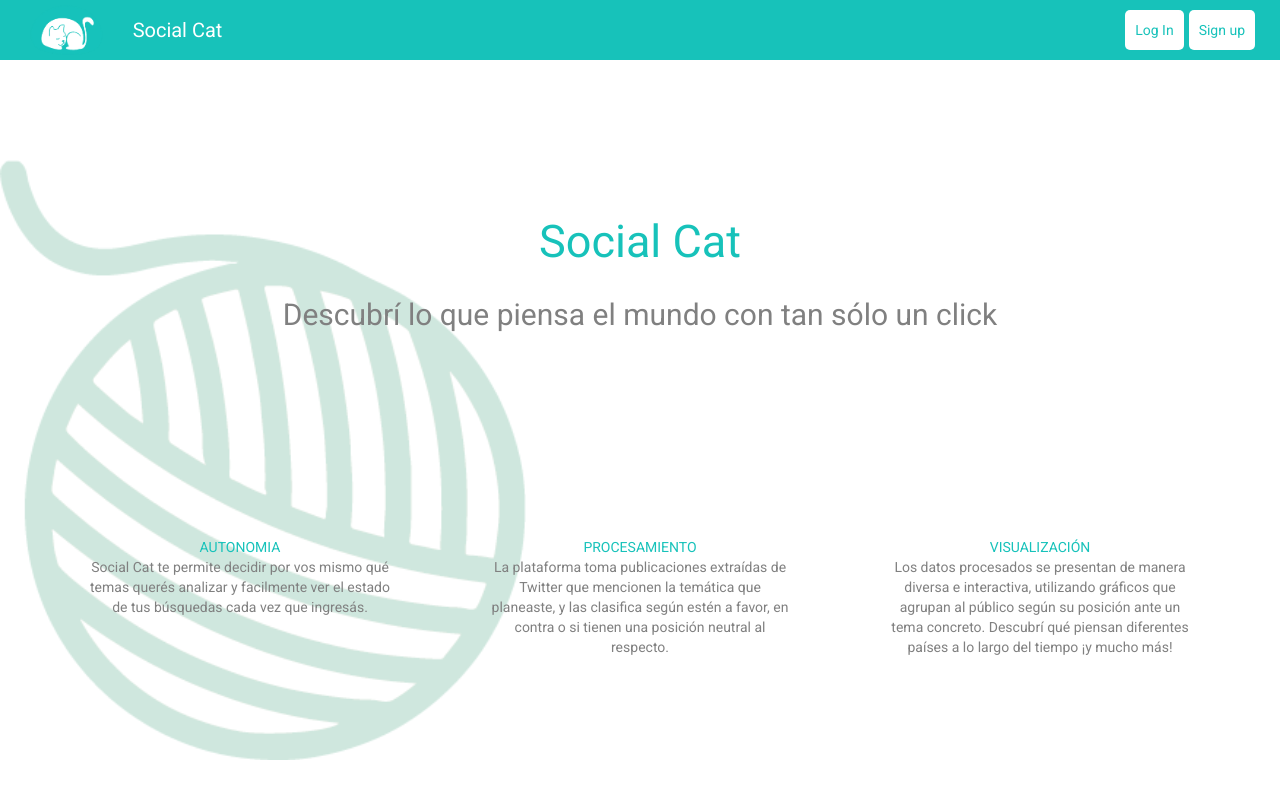
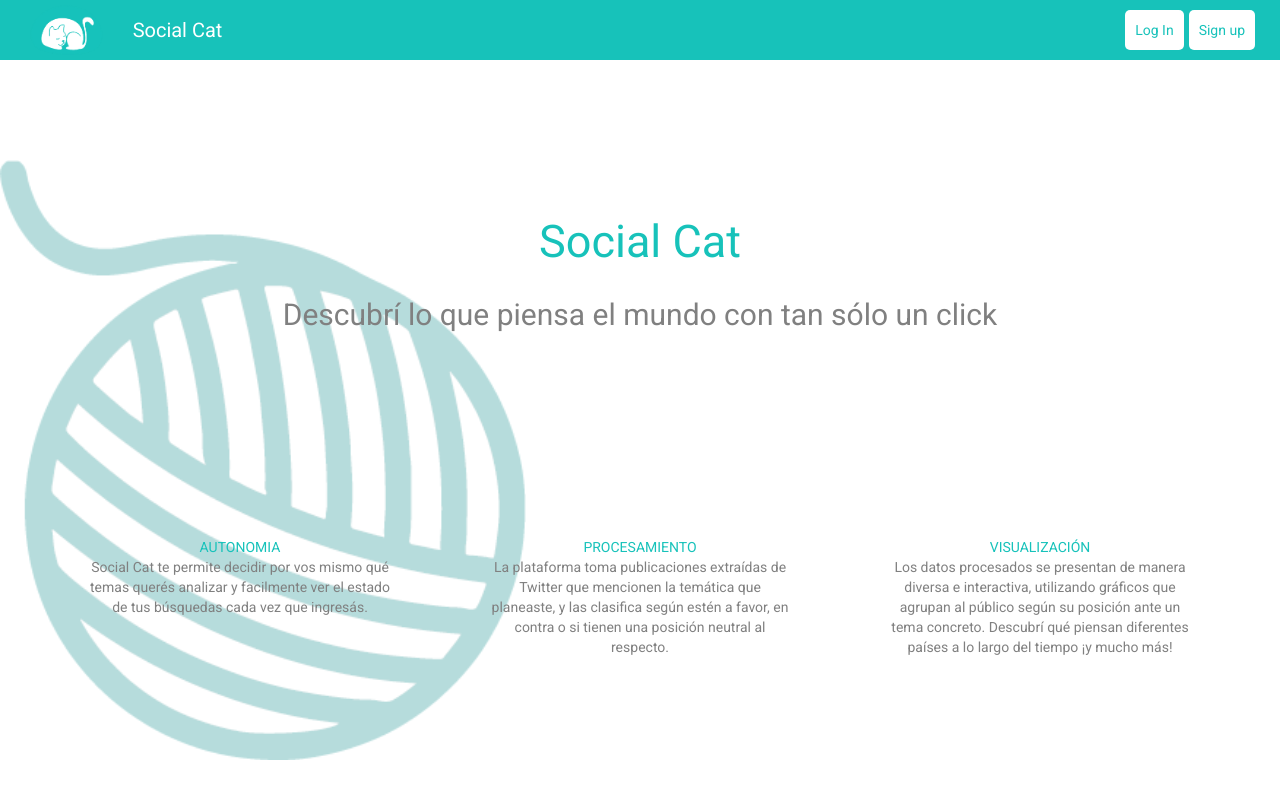
Before and after one commit to JFNFJ/frontend, a React (Create React App) app: page / in a window 1280 px wide. Built offline with nearby package versions, Linux system fonts and the light colour scheme.

Commit message:
Fix image

```diff
--- a/src/screens/HomeMainSection/styles.css
+++ b/src/screens/HomeMainSection/styles.css
@@ -14,7 +14,7 @@
   display: flex;
   flex-direction: column;
   align-items: center;
-  background-image: url('../../assets/ovillo-trans-2.png');
+  background-image: url('../../assets/ovillo-trans.png');
   background-repeat: no-repeat;
   background-position: left bottom;
   background-position-y: 100px;
```
